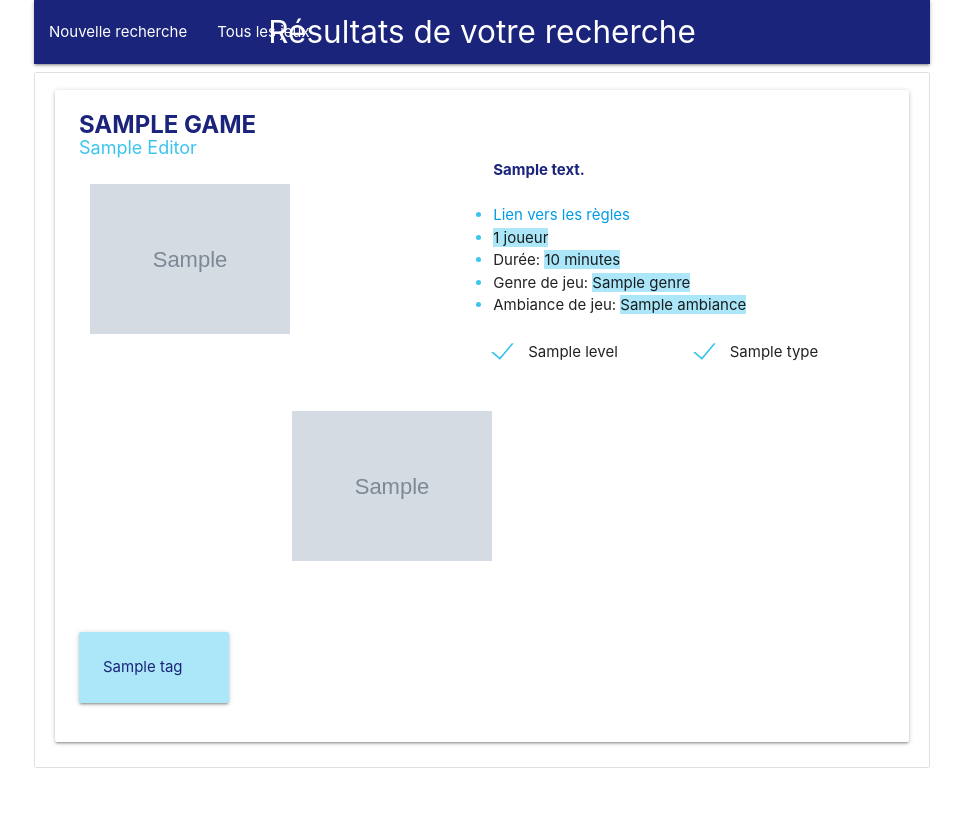
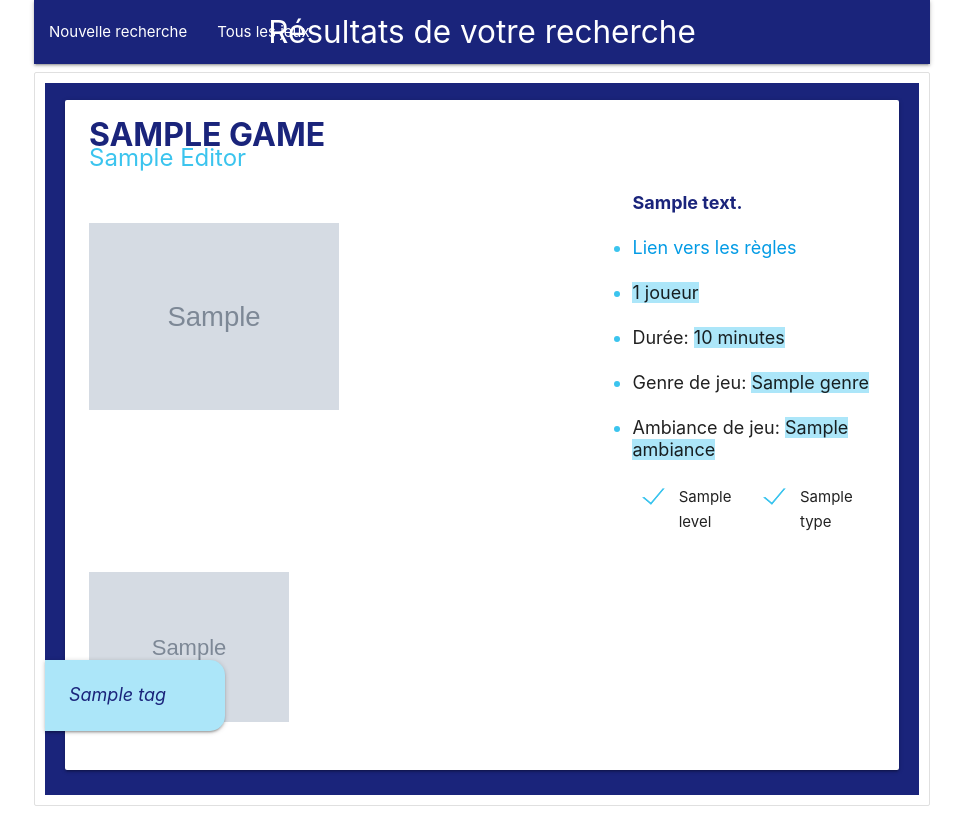
Before and after one commit to alexandreseris/crousplay, a Django app: page /list/ in a window 1280 px wide. Shown: the whole page, without its empty margins (158-1121 px from the left). Before the commit the page ends 768 px from the top, so only its background shows below. Run offline with Django 5.2, Linux system fonts and the light colour scheme; tables that the repository leaves empty hold one stand-in row (values such as "Sample post"); grey boxes marked "Sample" are stand-in pictures.

Commit message:
better placement on search page (meh)

```diff
--- a/games/templates/games/search.html
+++ b/games/templates/games/search.html
@@ -22,34 +22,36 @@
 
         <ul class="collection">
             {% for item, props in games %}
-                <li class="collection-item">
-                    <div class="card">
+                <li class="collection-item game_item">
+                    <div class="card game">
                         <div class="card-content">
                             <div class="game_name main_txt_color">{{ item.name|title }}</div>
                             <div class="editor second_txt_color">{{ item.editor.name|title }}</div>
-                            <div class="row">
-                                <div class="col s6 m6 l6">
-                                    <div class="row">
-                                        <div class="col s6 m6 l6">
-                                            <img class="box_img" src="{{ item.box_img }}" alt="Boite du jeu">
+                            <br>
+                            <div class="content">
+                                <div class="images">
+                                    <img class="box_img" src="{{ item.box_img }}" alt="Boite du jeu">
+                                    <img class="box_content_img" src="{{ item.box_content_img }}" alt="Contenu de la boite">
+                                    {% if item.tag %}
+                                        <div class="card underline tag main_txt_color">
+                                            <div class="card-content">
+                                                <p>{{ item.tag.name }}</p>
+                                            </div>
                                         </div>
-                                        <div class="col s6 m6 l6"></div>
-                                    </div>
-                                    <div class="row">
-                                        <div class="col s6 m6 l6"></div>
-                                        <div class="col s6 m6 l6">
-                                            <img class="box_content_img" src="{{ item.box_content_img }}" alt="Contenu de la boite">
-                                        </div>
-                                    </div>
+                                    {% endif %}
                                 </div>
-                                <div class="col s6 m6 l6">
+                                <div class="details">
                                     <p class="notes main_txt_color">{{ item.notes }}</p>
                                     <br>
                                     <ul class="list_detail">
                                         <li><a href="{{ item.rules_link }}">Lien vers les règles</a></li>
+                                        <br>
                                         <li><span class="underline">{{ item.number_of_player }}</span></li>
+                                        <br>
                                         <li>Durée: <span class="underline">{{ item.duration }}</span></li>
+                                        <br>
                                         <li>Genre de jeu: <span class="underline">{{ item.genre_names }}</span></li>
+                                        <br>
                                         <li>Ambiance de jeu: <span class="underline">{{ item.ambiance_names }}</span></li>
                                     </ul>
                                     <br>
@@ -81,13 +83,6 @@
                                     </div>
                                 </div>
                             </div>
-                            {% if item.tag %}
-                                <div class="card underline tag main_txt_color">
-                                    <div class="card-content">
-                                        <p>{{ item.tag.name }}</p>
-                                    </div>
-                                </div>
-                            {% endif %}
                         </div>
                     </div>
                 </li>
@@ -100,6 +95,7 @@
         --main-color: rgb(26, 36, 123);
         --second-color: rgb(59, 196, 238);
         --underline-color: rgb(172, 230, 249);
+        font-size: large;
     }
     .main_bk_color {
         background-color: var(--main-color);
@@ -113,10 +109,43 @@
     .underline {
         background-color: var(--underline-color);
     }
+    .game_item {
+        background-color: var(--main-color) !important;
+        margin: 10px !important;
+    }
+    .game {
+        font-size: large;
+    }
+    .content {
+        display: flex;
+        flex-direction: row;
+    }
+    .details {
+        padding-left: 10em;
+    }
+    .box_img {
+        object-fit: contain;
+        width: 250px;
+        height: 250px;
+    }
+    .box_content_img {
+        object-fit: contain;
+        width: 200px;
+        height: 200px;
+        position: relative;
+        bottom: -100px;
+    }
+    .tag {
+        width: 10em;
+        font-style: italic;
+        border-radius: 0 15px 15px 0 !important;
+        position: relative;
+        left: -44px;
+    }
     .game_name {
         text-transform: uppercase;
         font-weight: bold;
-        font-size: x-large;
+        font-size: xx-large;
     }
     .list_detail, .list_detail > li {
         list-style-type: disc !important;
@@ -125,20 +154,10 @@
         color: var(--second-color);
     }
     .editor {
-        font-size: larger;
+        font-size: x-large;
     }
     .notes {
         font-weight: bold;
-    }
-    .box_img {
-        object-fit: contain;
-        width: 200px;
-        height: 200px;
-    }
-    .box_content_img {
-        object-fit: contain;
-        width: 200px;
-        height: 200px;
     }
     .checkbox {
         color: inherit !important;
@@ -154,8 +173,5 @@
     [type="checkbox"]:not(:checked):disabled + span:not(.lever)::before {
         background-color: var(--second-color);
     }
-    .tag {
-        width: 10em;
-    }
 </style>
 </html>
```
